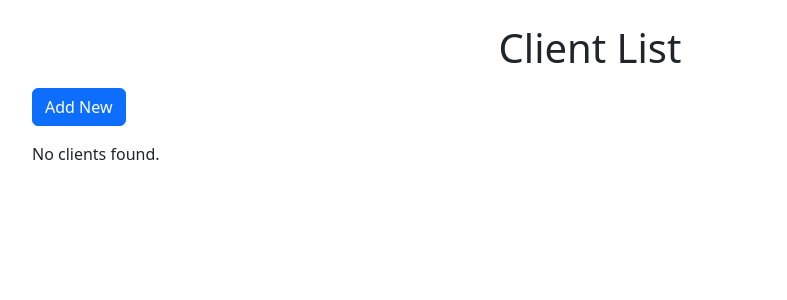
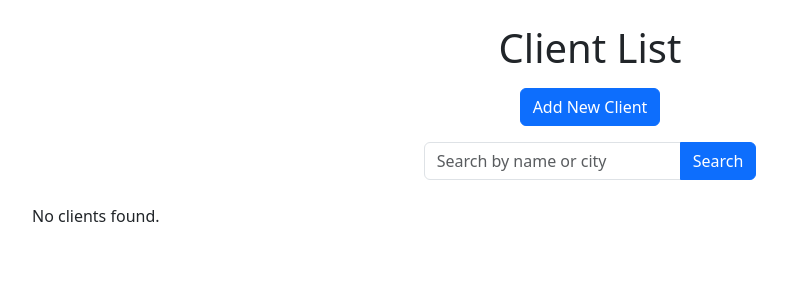
Before and after one commit to SouvikMukherjee199/crm_test, a Django app: page / in a window 1280 px wide. Shown: the part 56-356 px from the top of the page, without its empty margins (50-837 px from the left). Run offline with Django 5.2, Linux system fonts and the light colour scheme; the visitor is signed in with stand-in values (Sample User, id 1); data that the repository does not hold is empty.

Commit message:
record-search feature added

```diff
--- a/crm/webapp/templates/home.html
+++ b/crm/webapp/templates/home.html
@@ -3,9 +3,21 @@
 
 {% if user.is_authenticated %}
   <h1 class="text-center mb-3">Client List</h1>
-  <p>
-  <a href="{% url 'add_client' %}" class="btn btn-primary">Add New</a>
+  <p class="text-center">
+  <a href="{% url 'add_client' %}" class="btn btn-primary">Add New Client</a>
   </p>
+
+ <div class=" justify-content-center  d-flex">
+  <p >
+  <form action="{% url 'search_client' %}" method="get" class="mb-4">
+    <div class="input-group" style="max-width: 400px;">
+      <input type="text" name="q" class="form-control" placeholder="Search by name or city" aria-label="Search by name or city">
+      <button type="submit" class="btn btn-primary" type="button">Search</button>
+    </div>
+  </form>
+</p>
+ </div>
+
   {% if clients %}
     <table class="table table-hover">
       <thead class="table-warning">
--- a/crm/webapp/templates/product.html
+++ b/crm/webapp/templates/product.html
@@ -16,7 +16,7 @@
                 <table class="table table-hover">
                     <thead class="table-warning">
                         <tr>
-                            <th scope="col">#</th>
+                            <th scope="col">Id</th>
                             <th scope="col">Product Name</th>
                             <th scope="col">Price</th>
                             <th scope="col">Purchase Date</th>
--- a/crm/webapp/urls.py
+++ b/crm/webapp/urls.py
@@ -12,4 +12,5 @@ urlpatterns = [
     path('client_update/<int:pk>', views.client_update, name='client_update'),
     path('client/product/<int:client_pk>/', views.product, name='product'),
     path('client/new_product/<int:client_pk>/', views.new_product, name='new_product'),
+    path('search_client/', views.search_client, name='search_client')
 ]
--- a/crm/webapp/views.py
+++ b/crm/webapp/views.py
@@ -3,6 +3,7 @@ from django.contrib.auth import authenticate, login ,logout
 from django.contrib import messages
 from .forms import RegistrationForm, AddClientForm, ProductForm
 from .models import Client
+from django.db.models import Q
 # Create your views here.
 def home(request):
 
@@ -143,3 +144,13 @@ def new_product(request, client_pk):
     else:
         messages.success(request, "You need to login to add a new product")
         return redirect('home')
+
+# for searching clients
+def search_client(request):
+    query = request.GET.get('q')
+    results = []
+
+    if query:
+        results = Client.objects.filter(Q(full_name__icontains=query) | Q(city__icontains=query))
+
+    return render(request, 'search_client.html', {'results': results, 'query': query})
```
Also changed, not shown: crm/webapp/templates/search_client.html (added, +24 -0 lines).
